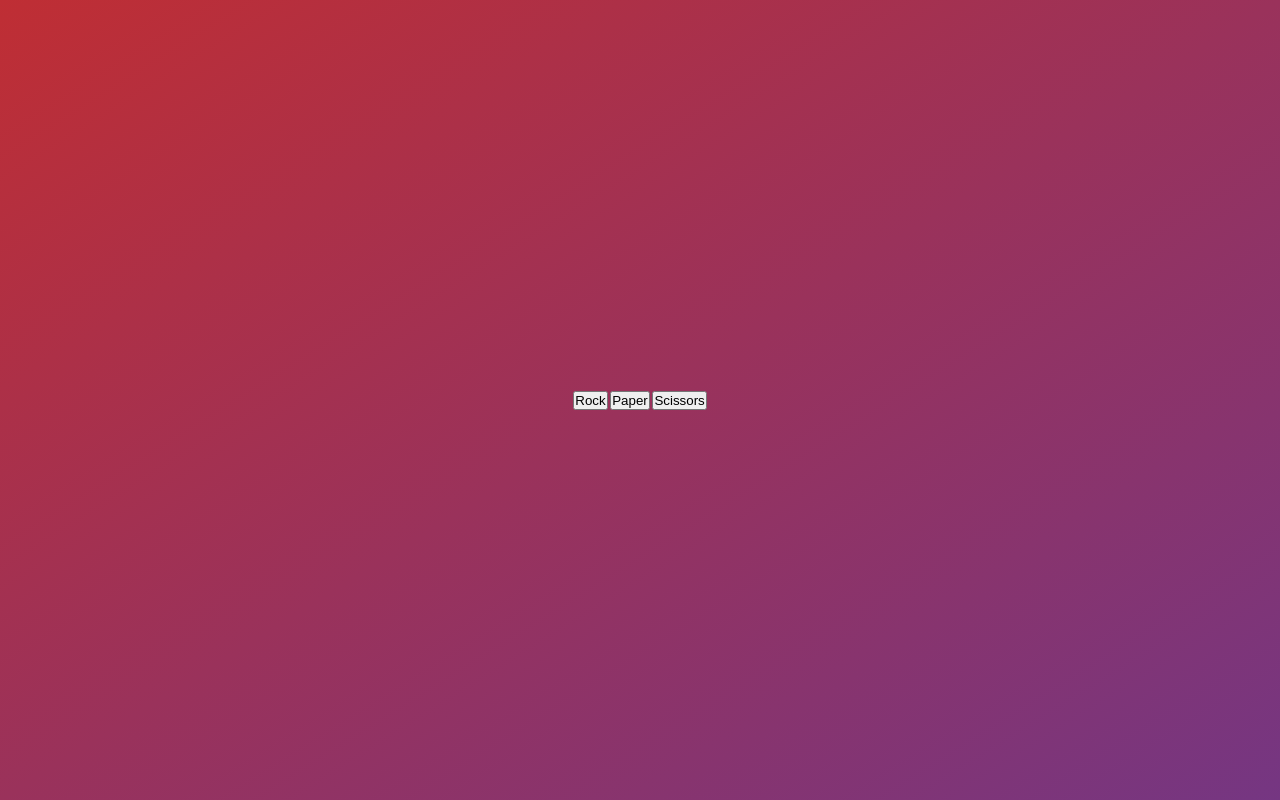
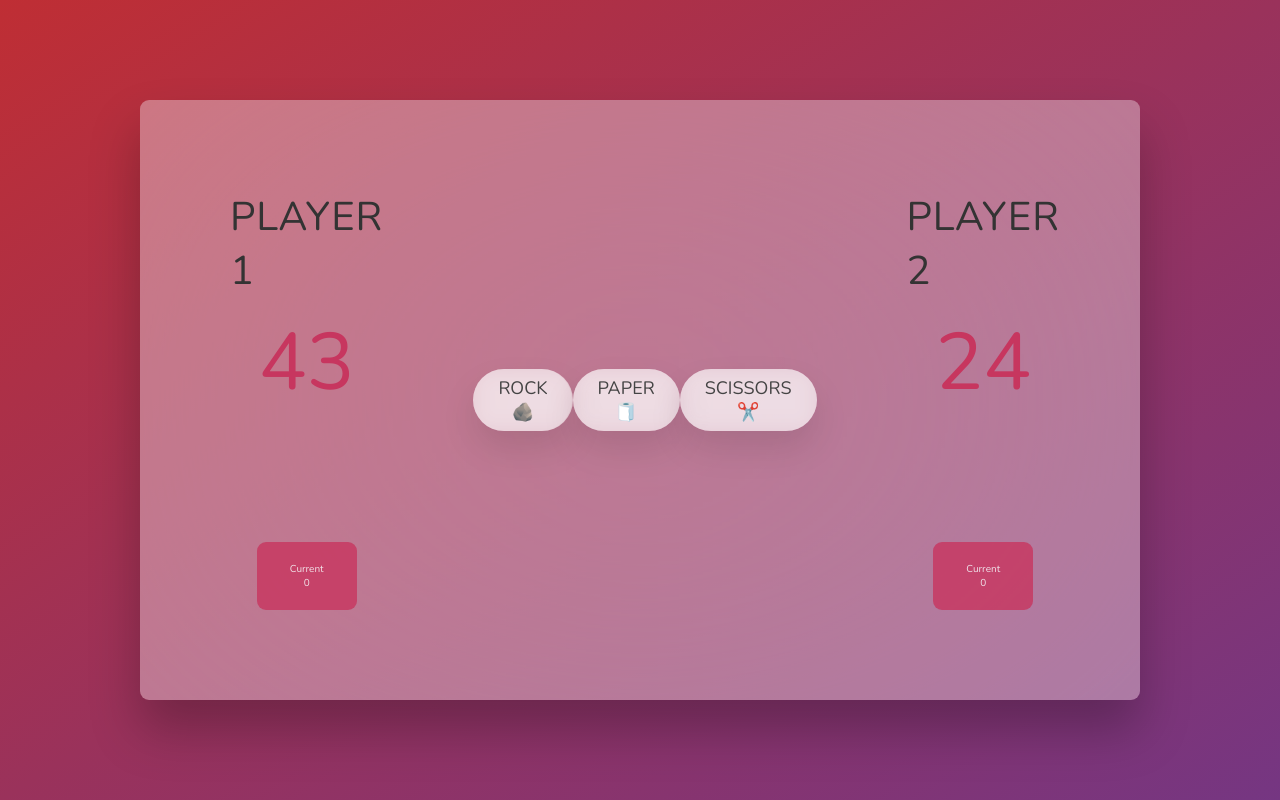
Before and after one commit to moark-peralta/rock-scissor-paper, a plain HTML site: page index.html in a window 1280 px wide. Drawn offline with nearby package versions, Linux system fonts and the light colour scheme.

Commit message:
added player sections

```diff
--- a/index.html
+++ b/index.html
@@ -10,10 +10,29 @@
   </head>
 
   <body>
-    <div class="choice-container">
-      <button data-choice="rock" class="player-btn">Rock</button>
-      <button data-choice="paper" class="player-btn">Paper</button>
-      <button data-choice="scissors" class="player-btn">Scissors</button>
-    </div>
+    <body>
+      <main>
+        <section class="player player--0 player--active">
+          <h2 class="name" id="name--0">Player 1</h2>
+          <p class="score" id="score--0">43</p>
+          <div class="current">
+            <p class="current-label">Current</p>
+            <p class="current-score" id="current--0">0</p>
+          </div>
+        </section>
+        <div class="btn-cont">
+          <button class="btn " data-choice ="rock">Rock 🪨</button>
+          <button class="btn " data-choice ="paper">Paper 🧻</button>
+          <button class="btn " data-choice ="scissors">Scissors ✂️</button>
+        </div>
+        <section class="player player--1">
+          <h2 class="name" id="name--1">Player 2</h2>
+          <p class="score" id="score--1">24</p>
+          <div class="current">
+            <p class="current-label">Current</p>
+            <p class="current-score" id="current--1">0</p>
+          </div>
+      </div>
+    </main>
   </body>
 </html>
```
